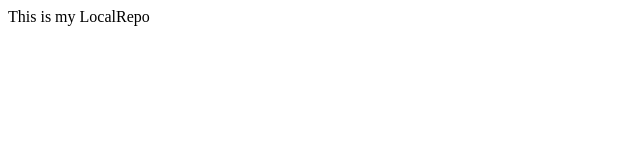
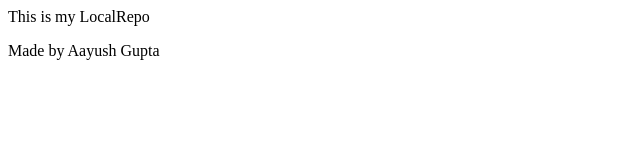
Before and after one commit to Aayush652-ops/localrepo, a plain HTML site: page index.html in a window 1280 px wide. Shown: the whole page, without its empty margins (0-640 px from the left). Drawn offline with Linux system fonts and the light colour scheme.

Commit message:
Adding a line

```diff
--- a/index.html
+++ b/index.html
@@ -1 +1,2 @@
 <p>This is my LocalRepo</p>
+<p>Made by Aayush Gupta</p>
```
